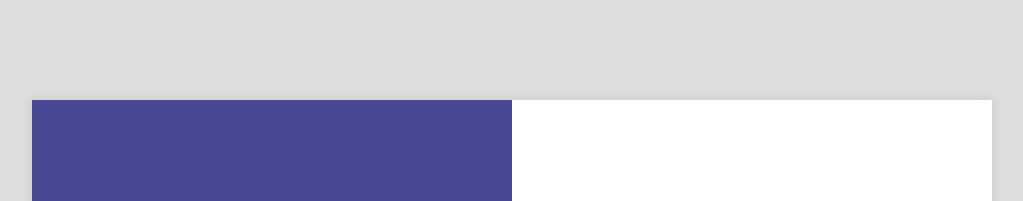
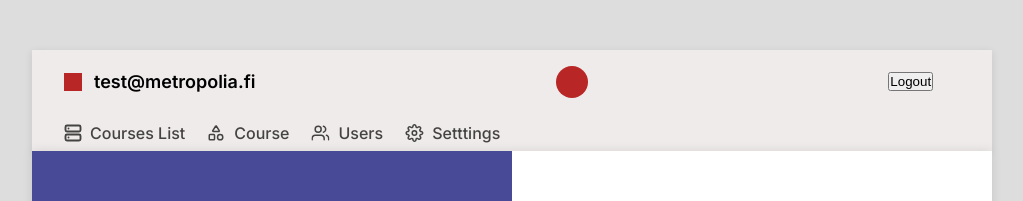
Before and after one commit to A-Yerkeshev/sw-project-metropolia-spring-2024, a React (Create React App) app in the folder frontend/: page / in a window 1280 px wide. Shown: the top 201 px of the page, without its empty margins (128-1151 px from the left). Built offline with nearby package versions, Linux system fonts and the light colour scheme; no server answers.

Commit message:
navbar and user not working

```diff
--- a/frontend/src/App.js
+++ b/frontend/src/App.js
@@ -17,7 +17,7 @@ function App() {
   return (
     <div className="App">
       <BrowserRouter>
-      {user && <Navbar />}
+       <Navbar />
         <Routes>
           <Route path="/" element= {<Login />} />
           <Route path="/signup" element= {!user ? <Signup /> : <Navigate to="/" />} />
```
